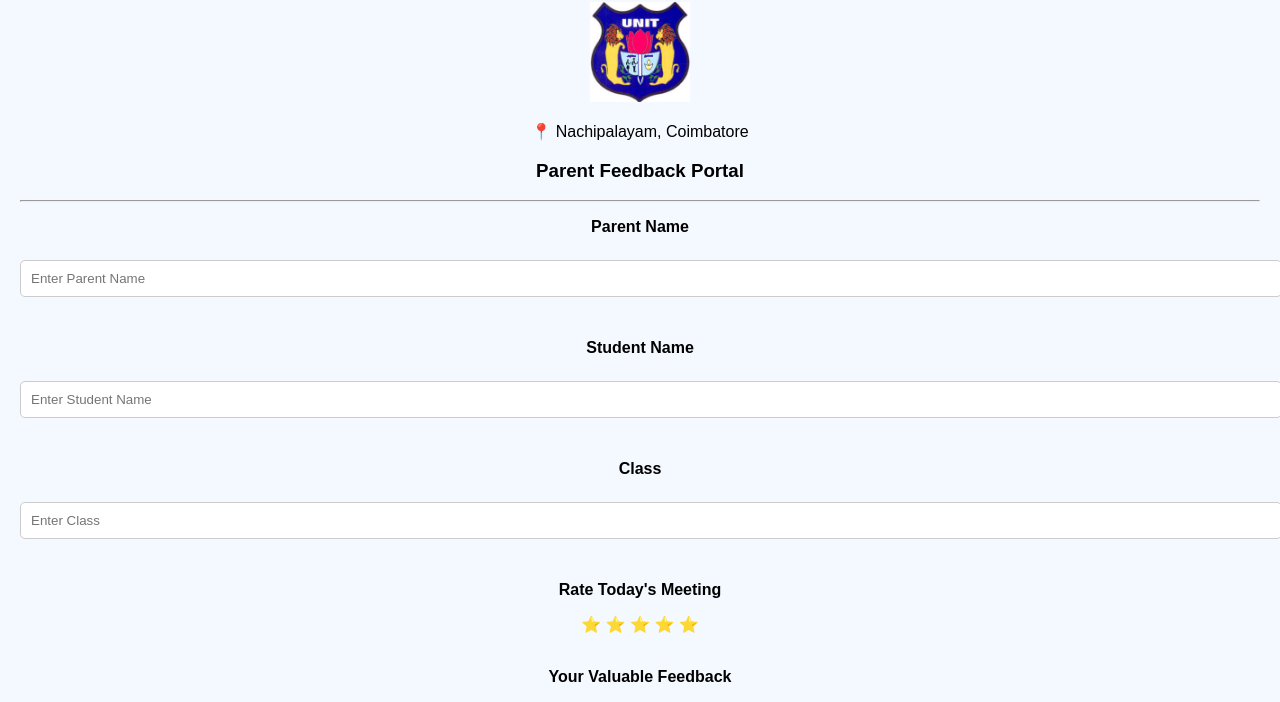
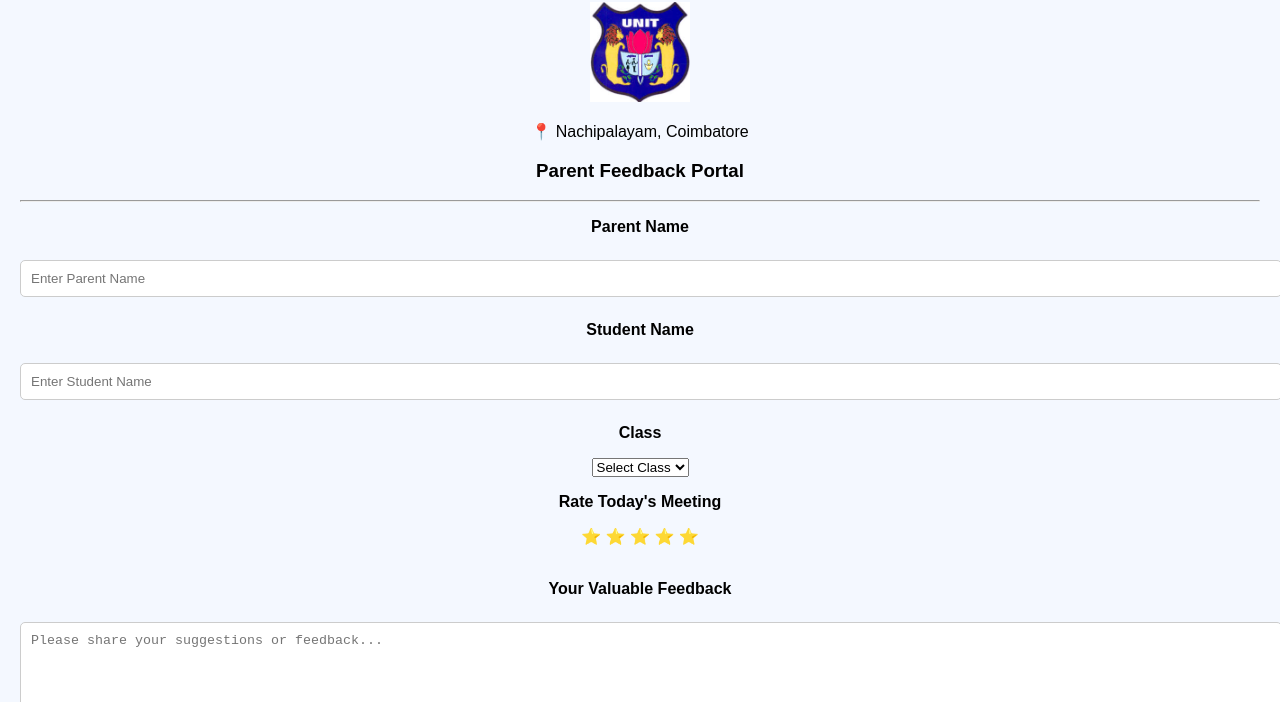
Before and after one commit to Unitmatric/parent-feedback, a plain HTML site: page index.html in a window 1280 px wide. Shown: the part 98-800 px from the top of the page. Drawn offline with Linux system fonts and the light colour scheme.

Commit message:
Add input fields and class selection to form

```diff
--- a/index.html
+++ b/index.html
@@ -15,13 +15,28 @@
 <hr>
 
 <p><b>Parent Name</b></p>
-<input type="text" placeholder="Enter Parent Name"><br><br>
-
+<input type="text" id="parent" placeholder="Enter Parent Name">
 <p><b>Student Name</b></p>
-<input type="text" placeholder="Enter Student Name"><br><br>
+<input type="text" id="student" placeholder="Enter Student Name">
 
 <p><b>Class</b></p>
-<input type="text" placeholder="Enter Class"><br><br>
+<select id="class">
+  <option>Select Class</option>
+  <option>LKG</option>
+  <option>UKG</option>
+  <option>I</option>
+  <option>II</option>
+  <option>III</option>
+  <option>IV</option>
+  <option>V</option>
+  <option>VI</option>
+  <option>VII</option>
+  <option>VIII</option>
+  <option>IX</option>
+  <option>X</option>
+  <option>XI</option>
+  <option>XII</option>
+</select>
 
 <p><b>Rate Today's Meeting</b></p>
 
```
